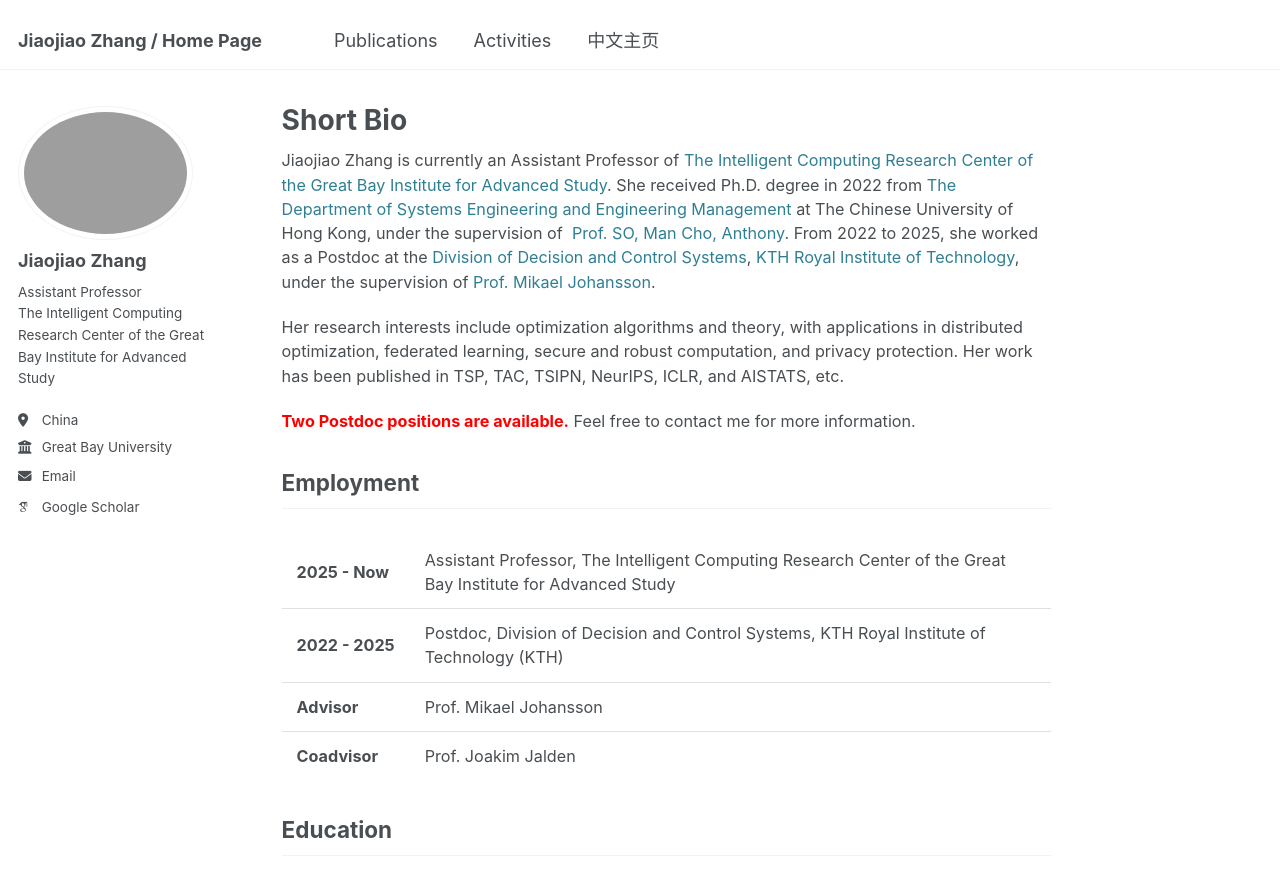
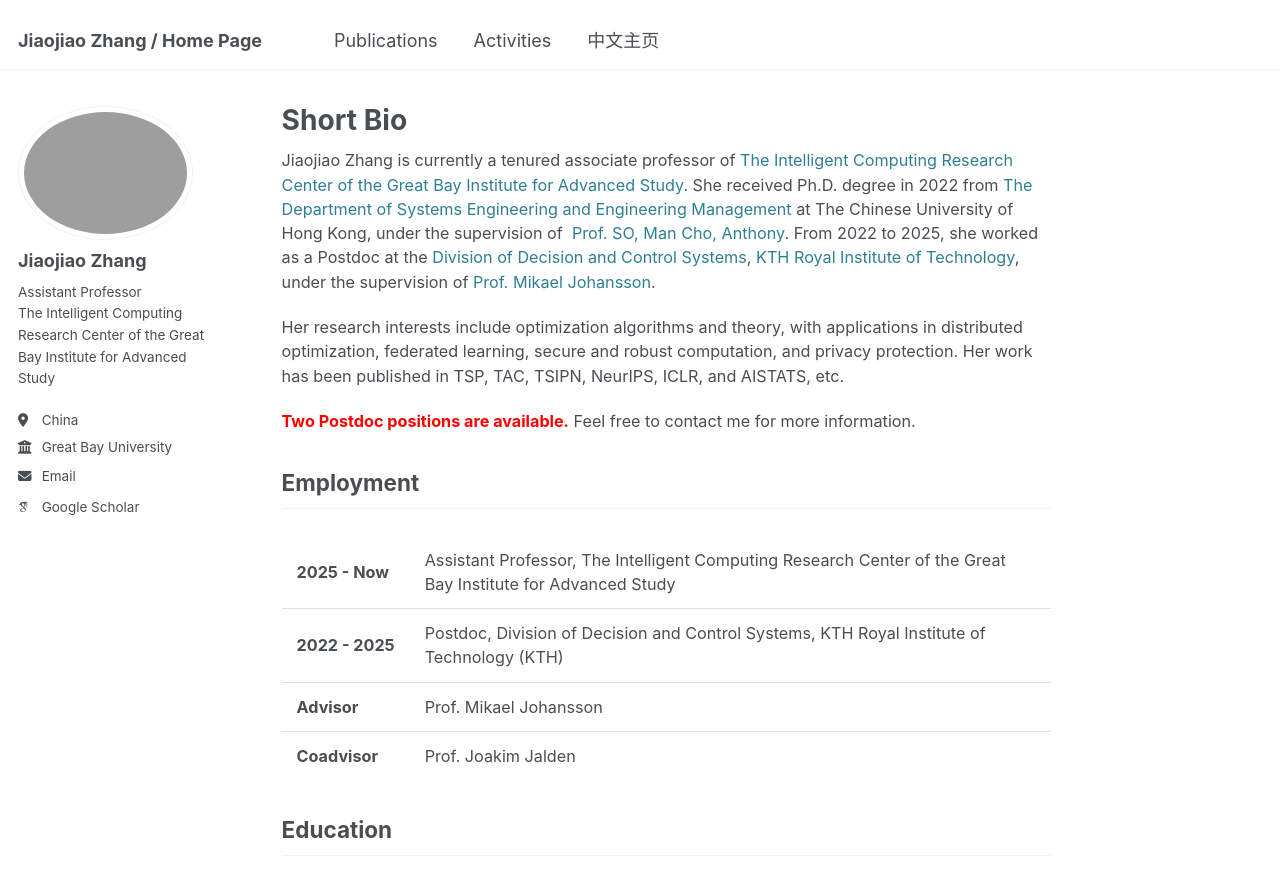
Before and after one commit to JiaojiaoZhang-jjz/JiaojiaoZhang-jjz.github.io, a Jekyll site: the page built from _pages/about.md, in a window 1280 px wide and 900 px high. Shown: the top 895 px of the window. Built offline with Jekyll 4.4.1, drawn with Linux system fonts in a browser that asks for light colours; some web fonts are replaced.

Commit message:
Update about.md

```diff
--- a/_pages/about.md
+++ b/_pages/about.md
@@ -4,7 +4,7 @@ title: "Short Bio"
 author_profile: true
 ---
 <div class="page-content" markdown="1">
-Jiaojiao Zhang is currently an Assistant Professor of [The Intelligent Computing Research Center of the Great Bay Institute for Advanced Study](https://www.gbu.edu.cn/menu/208?lang=en). She received Ph.D. degree in 2022 from [The Department of Systems Engineering and Engineering Management](https://www.se.cuhk.edu.hk/) at The Chinese University of Hong Kong, under the supervision of  [Prof. SO, Man Cho, Anthony](https://www.se.cuhk.edu.hk/people/academic-staff/prof-so-man-cho-anthony/). From 2022 to 2025, she worked as a Postdoc at the [Division of Decision and Control Systems](https://www.kth.se/directory/j/jr/jrl), [KTH Royal Institute of Technology](https://www.kth.se/china), under the supervision of [Prof. Mikael Johansson](https://scholar.google.com/citations?user=wQSRT18AAAAJ&hl=en).
+Jiaojiao Zhang is currently a tenured associate professor of [The Intelligent Computing Research Center of the Great Bay Institute for Advanced Study](https://www.gbu.edu.cn/menu/208?lang=en). She received Ph.D. degree in 2022 from [The Department of Systems Engineering and Engineering Management](https://www.se.cuhk.edu.hk/) at The Chinese University of Hong Kong, under the supervision of  [Prof. SO, Man Cho, Anthony](https://www.se.cuhk.edu.hk/people/academic-staff/prof-so-man-cho-anthony/). From 2022 to 2025, she worked as a Postdoc at the [Division of Decision and Control Systems](https://www.kth.se/directory/j/jr/jrl), [KTH Royal Institute of Technology](https://www.kth.se/china), under the supervision of [Prof. Mikael Johansson](https://scholar.google.com/citations?user=wQSRT18AAAAJ&hl=en).
 
 Her research interests include optimization algorithms and theory, with applications in distributed optimization, federated learning, secure and robust computation, and privacy protection. Her work has been published in TSP, TAC, TSIPN, NeurIPS, ICLR, and AISTATS, etc.
 
```
